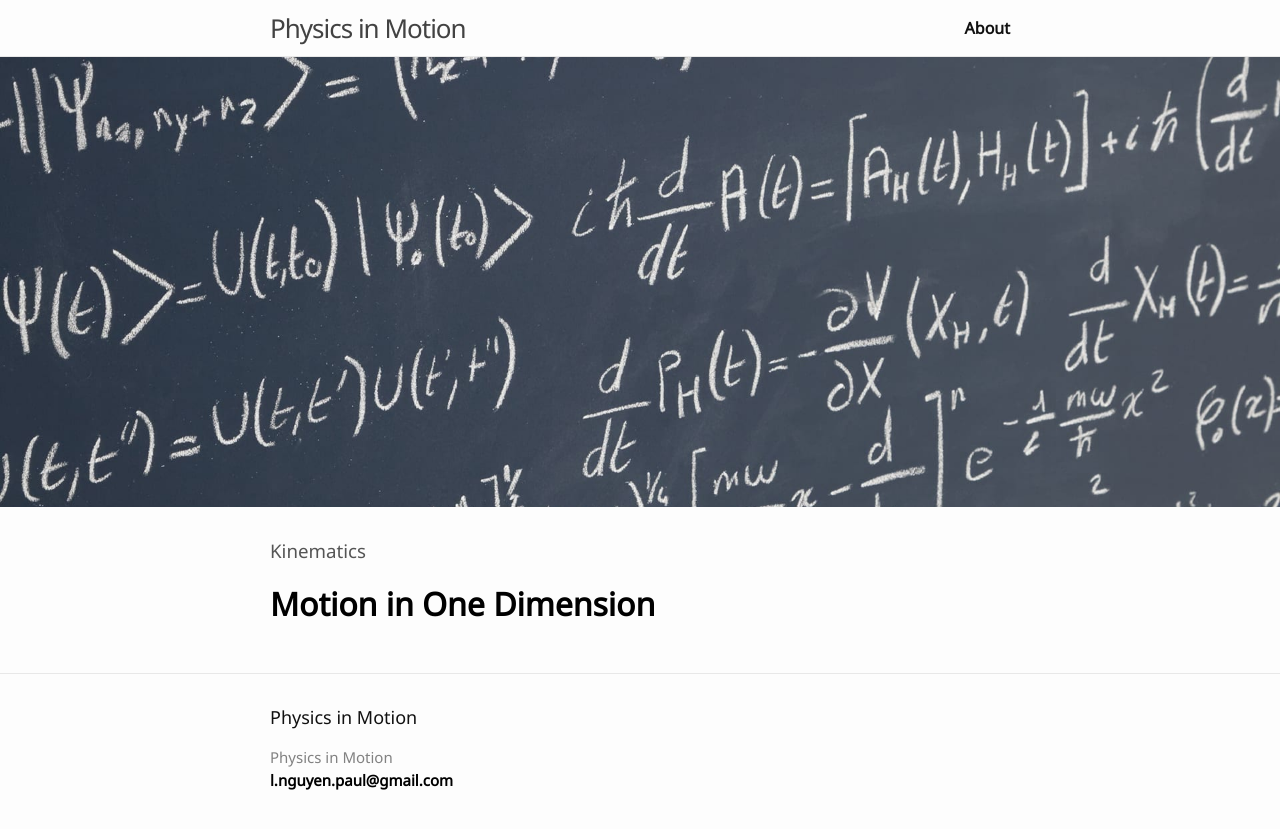
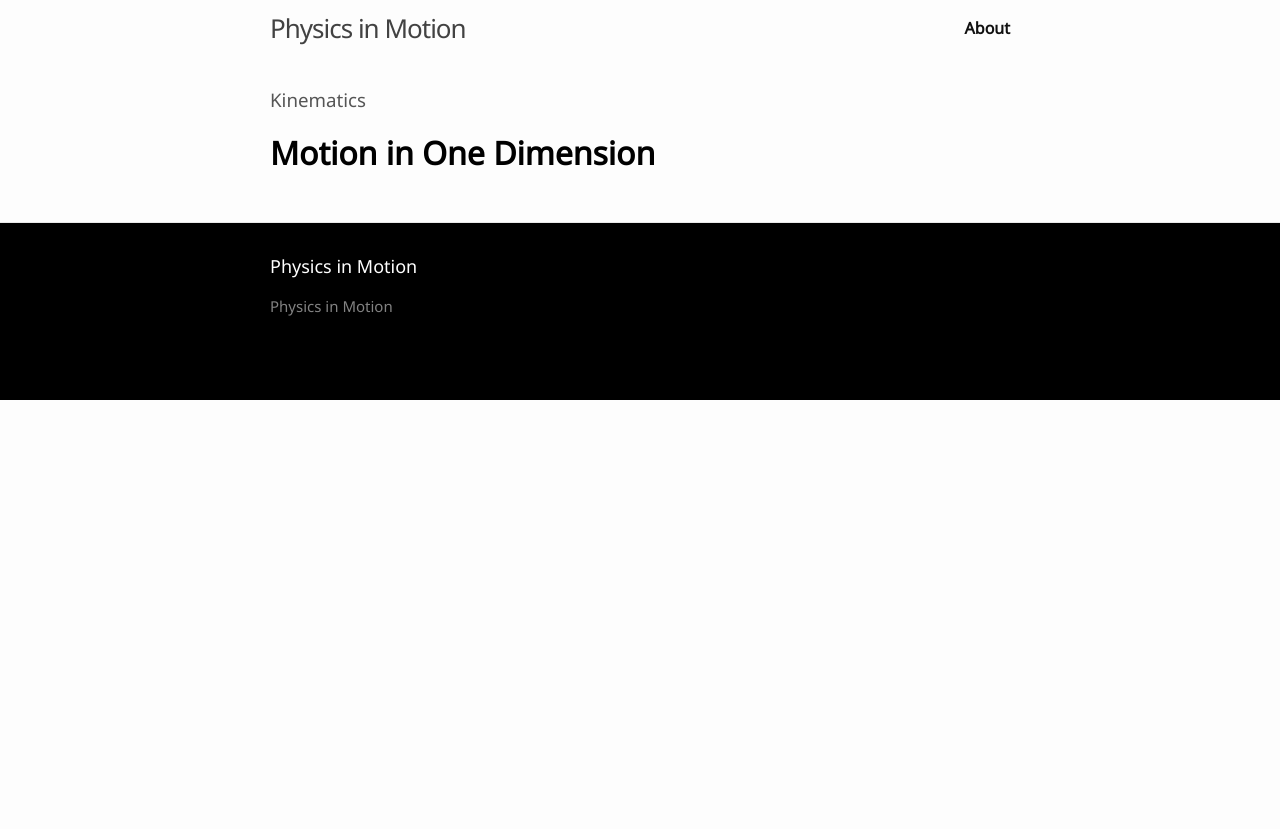
Before and after one commit to LeNPaul/physics-in-motion-old, a Jekyll site: the page built from index.html, in a window 1280 px wide. Shown: the top 829 px of the page. Built offline with Jekyll 4.4.1, drawn with Linux system fonts in a browser that asks for light colours.

Commit message:
Change footer colours

```diff
--- a/_layouts/default.html
+++ b/_layouts/default.html
@@ -6,8 +6,6 @@
   <body>
 
     {% include header.html %}
-
-    {% include splash-page.html %}
 
     <div class="page-content">
       <div class="wrapper">
--- a/_sass/_layout.scss
+++ b/_sass/_layout.scss
@@ -3,7 +3,7 @@
  */
 .site-header {
     //border-top: 5px solid $grey-color-dark;
-    border-bottom: 1px solid $grey-color-light;
+    //border-bottom: 1px solid $grey-color-light;
     min-height: 56px;
 
     // Positioning context for the mobile navigation icon
@@ -100,6 +100,8 @@
 .site-footer {
     border-top: 1px solid $grey-color-light;
     padding: $spacing-unit 0;
+    background-color: black;
+    color: white;
 }
 
 .footer-heading {
--- a/index.html
+++ b/index.html
@@ -9,7 +9,6 @@ layout: default
   <ul class="post-list">
     {% for post in site.categories.Kinematics %}
       <li>
-        <!--<span class="post-meta">{{ post.date | date: "%b %-d, %Y" }}</span>-->
         <h1>
           <a class="post-link" href="{{ post.url | prepend: site.baseurl }}">{{ post.title }}</a>
         </h1>
```
